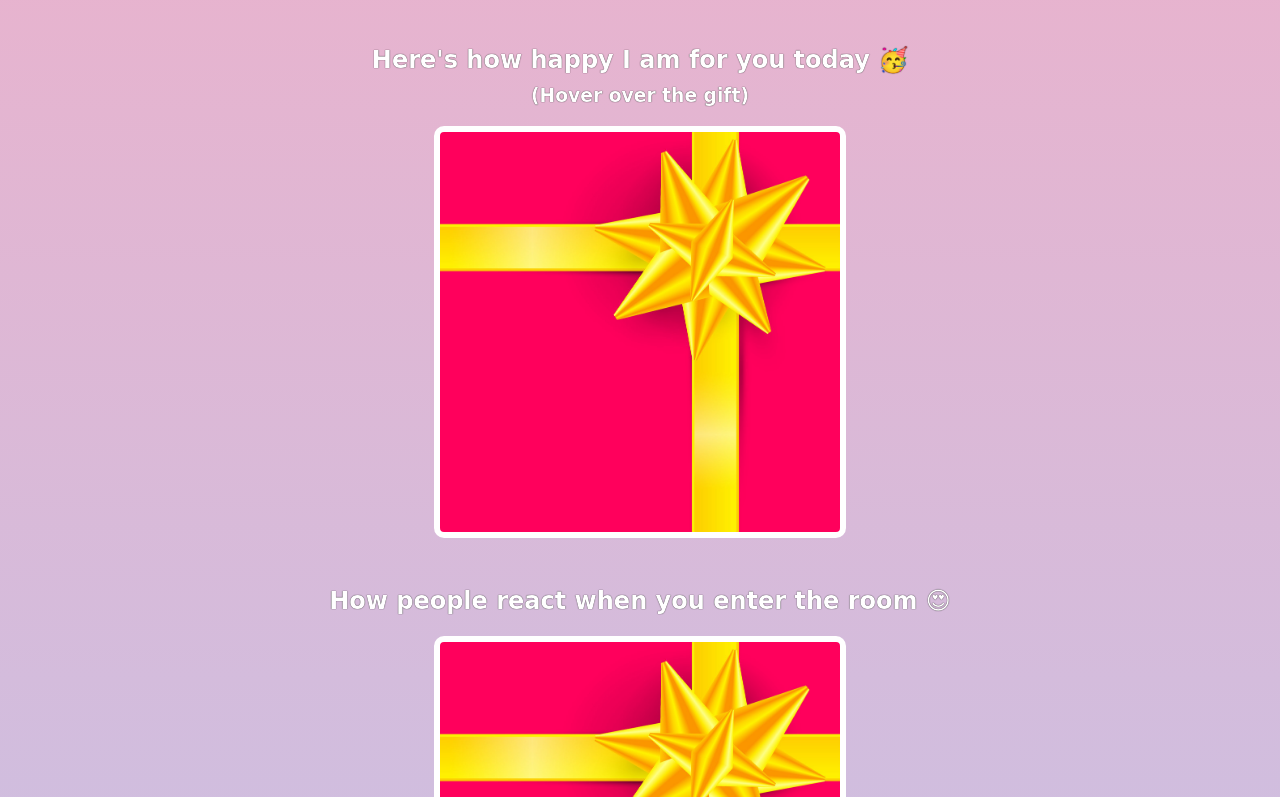
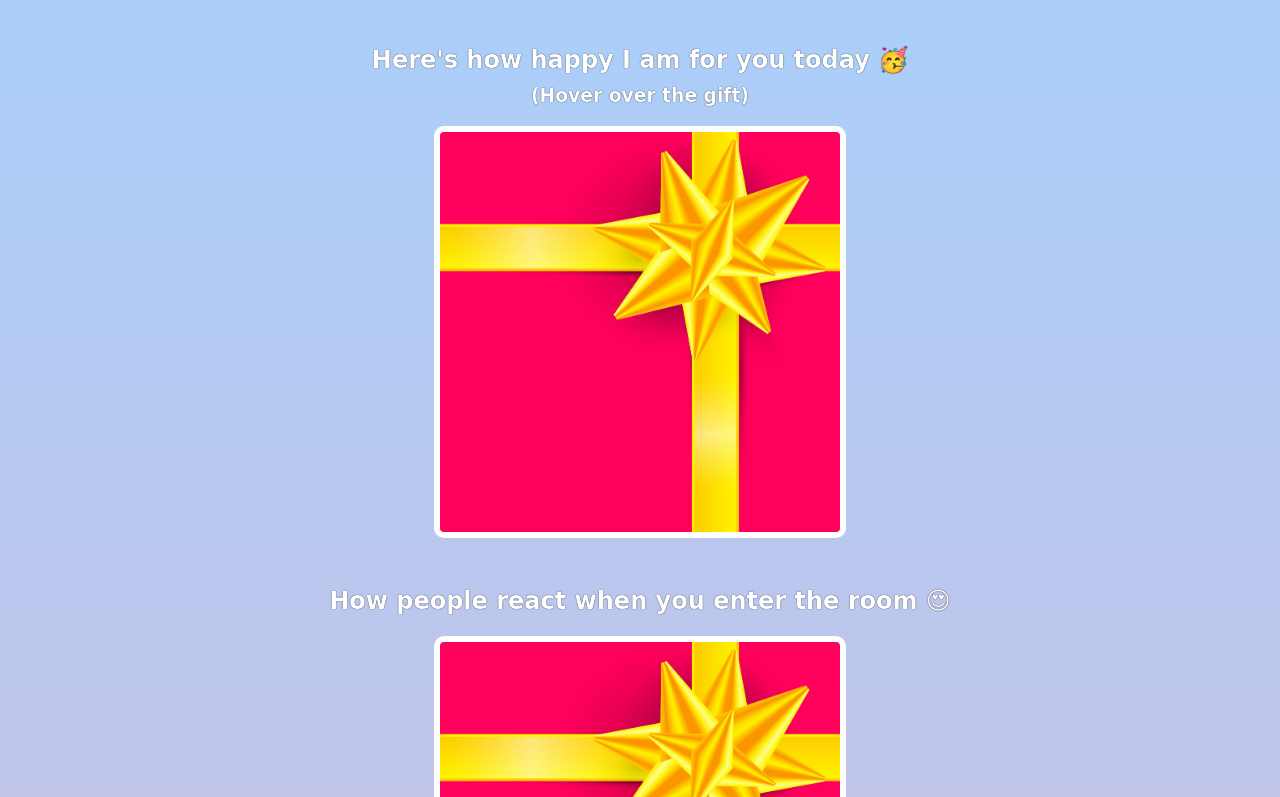
Before and after one commit to harlanray/birthday-gift-site, a website built with Vite: page index.html in a window 1280 px wide. Shown: the part 298-1095 px from the top of the page. Built offline with nearby package versions, Linux system fonts and the light colour scheme; a web font is replaced by a local one.

Commit message:
Reverse BG color

```diff
--- a/styles.css
+++ b/styles.css
@@ -1,7 +1,7 @@
 body {
     text-align: center;
     font-family: 'Happy Monkey', cursive;
-    background: linear-gradient(#EFB0C9, #a2d2ff);
+    background: linear-gradient(#a2d2ff, #EFB0C9);
     color: #ffffff;
 }
 
```
